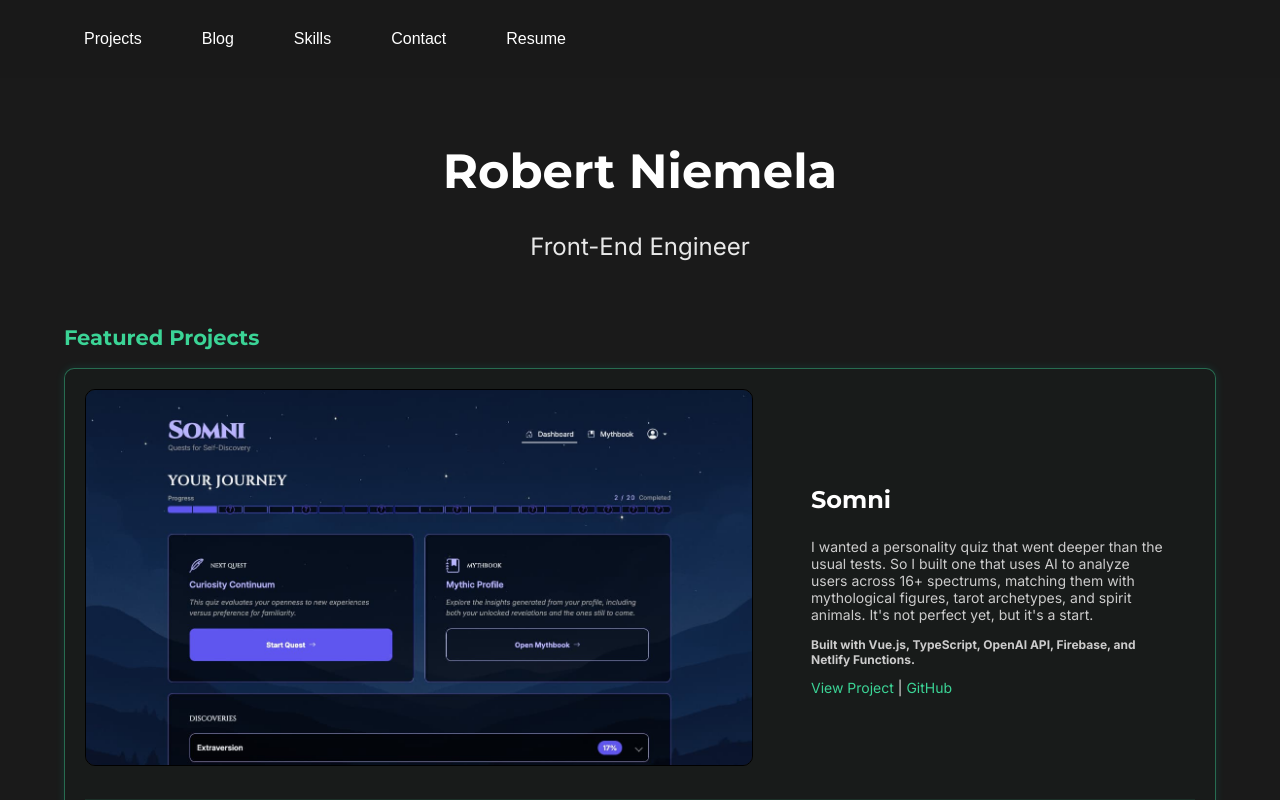
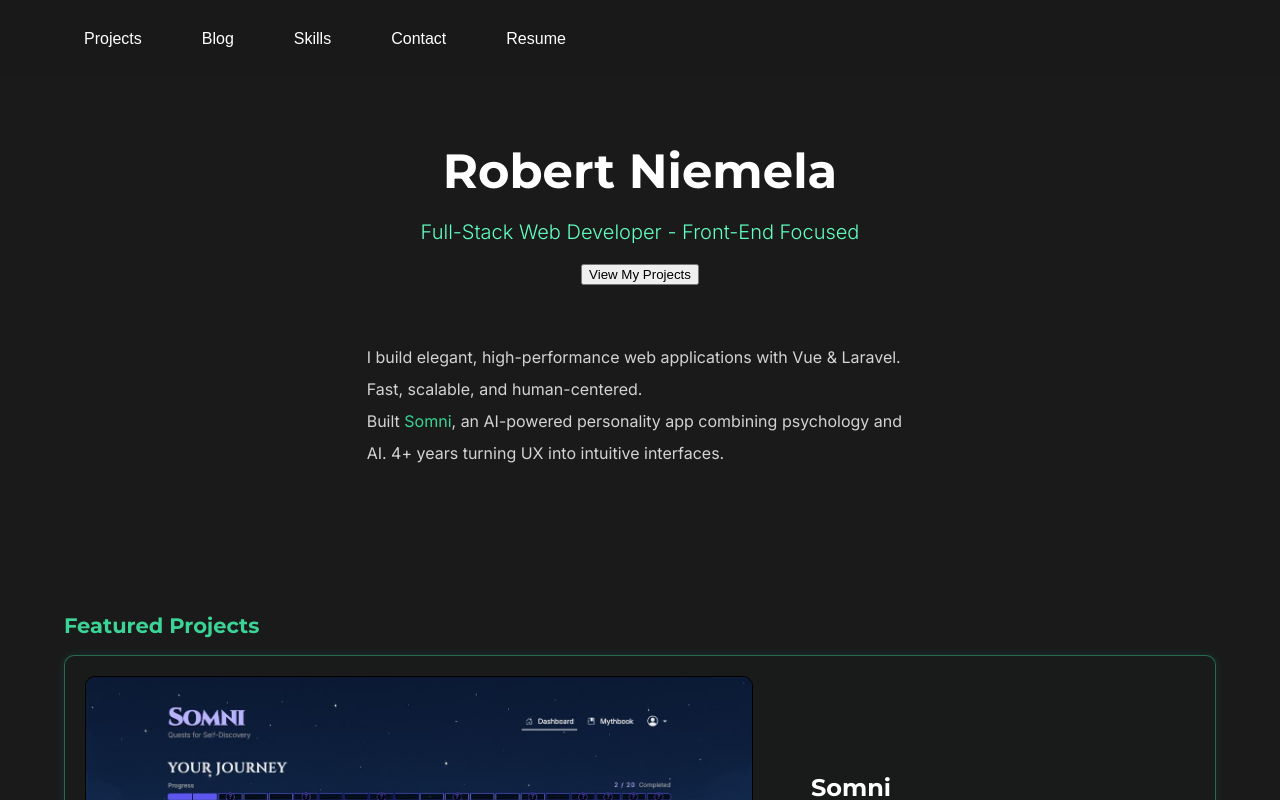
Before and after one commit to rniemela77/personal-website, a Vue app: page / in a window 1280 px wide. Shown: the top 800 px of the page. Built offline with nearby package versions, Linux system fonts and the light colour scheme.

Commit message:
reframe as full-stack

```diff
--- a/index.html
+++ b/index.html
@@ -3,7 +3,7 @@
   <head>
     <meta charset="UTF-8" />
     <meta name="viewport" content="width=device-width, initial-scale=1.0" />
-    <meta name="description" content="Front-end engineer specializing in Vue, modern web apps, and UX. Portfolio, projects, and contact information for Robert Niemela." />
+    <meta name="description" content="Full-Stack developer specializing in Vue, modern web apps, and UX. Portfolio, projects, and contact information for Robert Niemela." />
     <meta name="robots" content="index, follow" />
     <meta name="color-scheme" content="light dark" />
     <meta name="theme-color" media="(prefers-color-scheme: light)" content="#ffffff" />
@@ -17,19 +17,19 @@
     <link rel="manifest" href="/site.webmanifest" />
 
     <!-- Open Graph -->
-    <meta property="og:title" content="Robert Niemela - Front-End Engineer" />
-    <meta property="og:description" content="Front-end engineer specializing in Vue, modern web apps, and UX. Portfolio, projects, and contact information for Robert Niemela." />
+    <meta property="og:title" content="Robert Niemela - Full-Stack Developer" />
+    <meta property="og:description" content="Full-Stack developer specializing in Vue, modern web apps, and UX. Portfolio, projects, and contact information for Robert Niemela." />
     <meta property="og:type" content="website" />
     <meta property="og:image" content="/android-chrome-512x512.png" />
     <meta property="og:locale" content="en_US" />
 
     <!-- Twitter -->
     <meta name="twitter:card" content="summary_large_image" />
-    <meta name="twitter:title" content="Robert Niemela - Front-End Engineer" />
-    <meta name="twitter:description" content="Front-end engineer specializing in Vue, modern web apps, and UX. Portfolio, projects, and contact information for Robert Niemela." />
+    <meta name="twitter:title" content="Robert Niemela - Full-Stack Developer" />
+    <meta name="twitter:description" content="Full-Stack developer specializing in Vue, modern web apps, and UX. Portfolio, projects, and contact information for Robert Niemela." />
     <meta name="twitter:image" content="/android-chrome-512x512.png" />
 
-    <title>Robert Niemela - Front-End Engineer</title>
+    <title>Robert Niemela - Full-Stack Developer</title>
   </head>
   <body>
     <div id="app"></div>
--- a/src/components/NavBar.vue
+++ b/src/components/NavBar.vue
@@ -38,9 +38,8 @@
 
 <script setup>
 import { ref } from 'vue'
-import { useRouter } from 'vue-router'
+import { useScrollToSection } from '../useScrollToSection'
 
-const router = useRouter()
 const isMobileMenuOpen = ref(false)
 
 const navItems = [
@@ -77,23 +76,11 @@ const closeMobileMenu = () => {
     document.body.style.overflow = ''
 }
 
+const { scrollToSection } = useScrollToSection()
+
 const handleMobileNavClick = async (sectionId) => {
     await scrollToSection(sectionId)
     closeMobileMenu()
-}
-
-const scrollToSection = async (sectionId) => {
-    // navigate to home page if not on /
-    if (window.location.pathname !== '/') {
-        await router.push('/')
-    }
-
-    const section = document.getElementById(sectionId.replace('#', ''));
-    // scroll a little above the section to compensate for the sticky navbar
-    window.scrollTo({
-        top: section.offsetTop - 100,
-        behavior: 'smooth'
-    });
 }
 </script>
 
--- a/src/components/views/HomePage.vue
+++ b/src/components/views/HomePage.vue
@@ -2,7 +2,9 @@
     <div>
         <div class="name-title animate-on-scroll" data-animation="fade-in">
             <h1 class="name">Robert Niemela</h1>
-            <p class="title">Front-End Engineer</p>
+            <p class="title">Full-Stack Web Developer - Front-End Focused</p>
+            <button class="view-my-work-btn" @click="scrollToSection('#projects')">View My Projects</button>
+            <p class="bio">I build elegant, high-performance web applications with Vue & Laravel. Fast, scalable, and human-centered.<br></br>Built <a href="https://somni.quest" target="_blank">Somni</a>, an AI-powered personality app combining psychology and AI. 4+ years turning UX into intuitive interfaces.</p>
         </div>
 
         <section id="projects" class="animate-on-scroll" data-animation="slide-up">
@@ -18,14 +20,6 @@
                 <hr class="section-divider">
 
                 <DoohickeyInteractiveProject />
-            </div>
-        </section>
-
-        <section id="blog" class="animate-on-scroll" data-animation="slide-up">
-            <h2 class="section-title">Blogs</h2>
-
-            <div class="section-card">
-                <BlogsContainer />
             </div>
         </section>
 
@@ -53,6 +47,14 @@
             </div>
         </section>
 
+        <section id="blog" class="animate-on-scroll" data-animation="slide-up">
+            <h2 class="section-title">Blogs</h2>
+
+            <div class="section-card">
+                <BlogsContainer />
+            </div>
+        </section>
+
         <section id="contact" class="animate-on-scroll" data-animation="slide-up">
             <h2 class="section-title">Contact</h2>
 
@@ -73,6 +75,7 @@
 
 <script setup>
 import { onMounted } from 'vue'
+import { useScrollToSection } from '../../useScrollToSection'
 import SomniProject from '../SomniProject.vue'
 import ChuzapathProject from '../ChuzapathProject.vue'
 import DoohickeyInteractiveProject from '../DoohickeyInteractiveProject.vue'
@@ -82,6 +85,8 @@ import EducationSection from '../EducationSection.vue';
 import ExperienceSection from '../ExperienceSection.vue';
 import ContactSection from '../ContactSection.vue';
 import ResumeSection from '../ResumeSection.vue';
+
+const { scrollToSection } = useScrollToSection()
 
 onMounted(() => {
     const observerOptions = {
@@ -110,10 +115,26 @@ onMounted(() => {
 
 .name {
     font-size: 48px;
+    margin-bottom: 1rem;
 }
 
 .title {
-    font-size: 24px;
+    font-size: 20px;
+    font-weight: 300;
+    color: #62ffc1;
+}
+
+.bio {
+    max-width: 546.7px;
+    display: block;
+    line-height: 2;
+    text-align: left;
+    margin: 0 auto;
+    font-size: 16px;
+    color: #d3d3d3;
+    margin-top: 2.5rem;
+    margin-bottom: 8rem;
+    padding: 1rem;
 }
 
 .section-card {
--- /dev/null
+++ b/src/useScrollToSection.js
@@ -0,0 +1,24 @@
+import { useRouter } from 'vue-router'
+
+export function useScrollToSection() {
+    const router = useRouter()
+
+    const scrollToSection = async (sectionId) => {
+        if (!sectionId) return
+
+        if (window.location.pathname !== '/') {
+            await router.push('/')
+        }
+
+        const targetId = sectionId.replace('#', '')
+        const section = document.getElementById(targetId)
+        if (!section) return
+
+        window.scrollTo({
+            top: section.offsetTop - 100,
+            behavior: 'smooth'
+        })
+    }
+
+    return { scrollToSection }
+}
```
Also changed, not shown: site.webmanifest, 1 other file (tests, documents, lock files or other folders).
